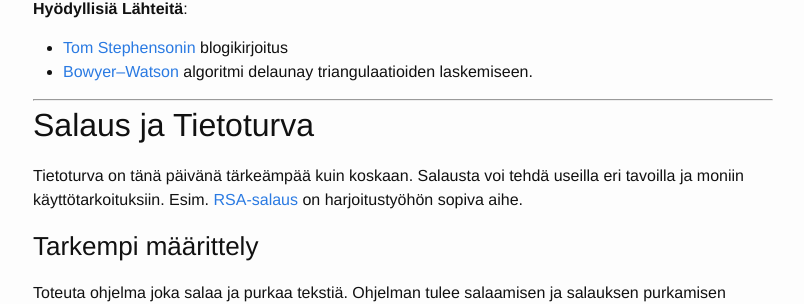
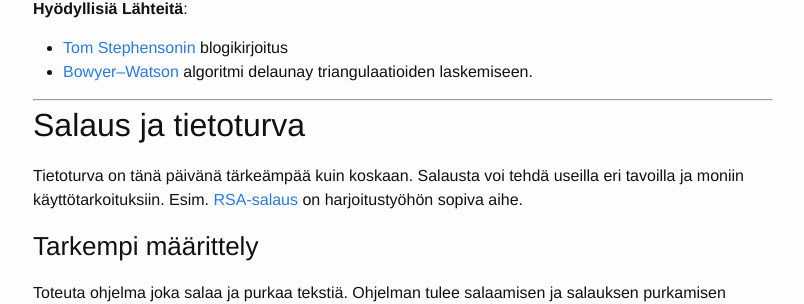
Before and after one commit to algolabra-hy/algolabra-hy.github.io, a Jekyll site: the page built from aiheet.md, in a window 1280 px wide and 900 px high, scrolled down 9994 px. Shown: the part 153-457 px from the top of the window, without its empty margins (237-1041 px from the left). Built offline with Jekyll 4.4.1, drawn with Linux system fonts in a browser that asks for light colours.

```diff
--- a/aiheet.md
+++ b/aiheet.md
@@ -325,7 +325,7 @@ joka ei kuulu kurssin esitietoihin, esimerkiksi jokin [delaunay triangulaation](
 - [Bowyer–Watson](https://en.wikipedia.org/wiki/Bowyer%E2%80%93Watson_algorithm) algoritmi delaunay triangulaatioiden laskemiseen.
 
 ---
-## Salaus ja Tietoturva
+## Salaus ja tietoturva
 Tietoturva on tänä päivänä tärkeämpää kuin koskaan. Salausta voi tehdä useilla eri tavoilla ja moniin käyttötarkoituksiin.
 Esim. [RSA-salaus](https://fi.wikipedia.org/wiki/RSA) on harjoitustyöhön sopiva aihe.
 
```
